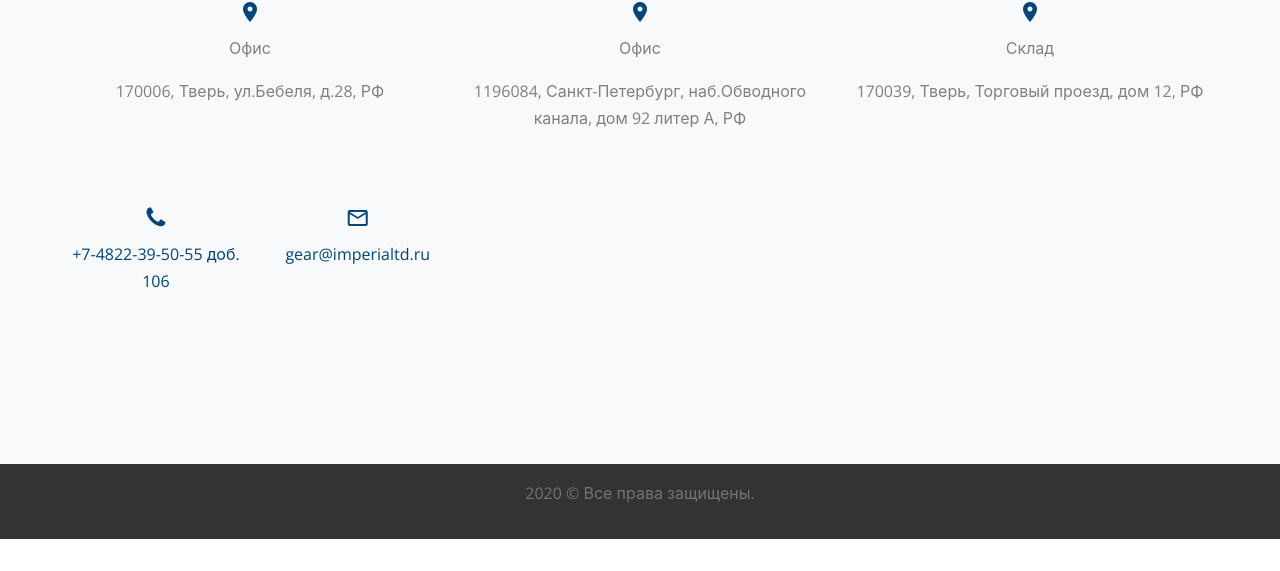
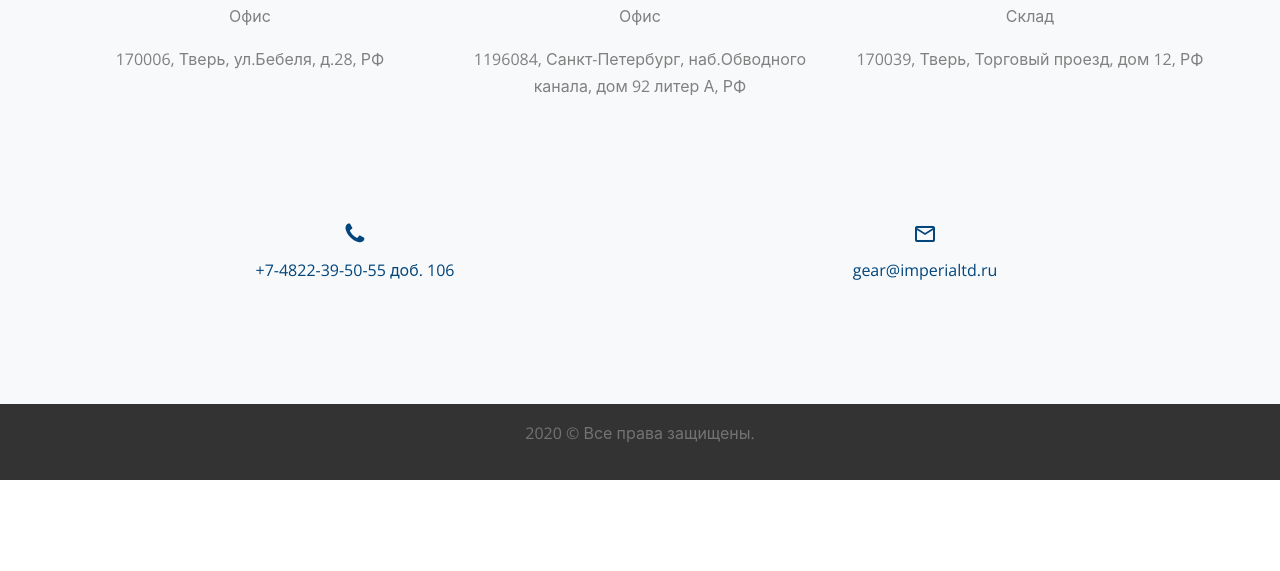
Before and after one commit to ButchStein/bau, a plain HTML site: page contacts.html in a window 1280 px wide. Shown: the part 261-832 px from the top of the page. After the commit the page ends 800 px from the top, so only its background shows below. Drawn offline with nearby package versions, Linux system fonts and the light colour scheme; files whose address does not match are found by name.

Commit message:
исправил блоки в контактах

```diff
--- a/contacts.html
+++ b/contacts.html
@@ -129,7 +129,8 @@
               </div>
             </div>
           </div>
-          <div class="row mb-5 text-center">
+        </div>
+          <div class="row mb-5">
             <div class="col-md-6 text-center">
               <p class="mb-4">
                 <span class="icon-phone d-block h4 text-primary"></span>
@@ -142,10 +143,9 @@
                 <a href="mailto:gear@imperialtd.ru">gear@imperialtd.ru</a>
               </p>
             </div>
-
           </div>
 
-        </div>
+
       </div>
     </section>
 <!-- Add maps -->
--- a/css/style.css
+++ b/css/style.css
@@ -134,7 +134,7 @@ body:after {
 
 @media (min-width: 768px) {
   .site-section {
-    padding: 5em 0;
+    padding: 3em 0;
   }
 }
 
```
